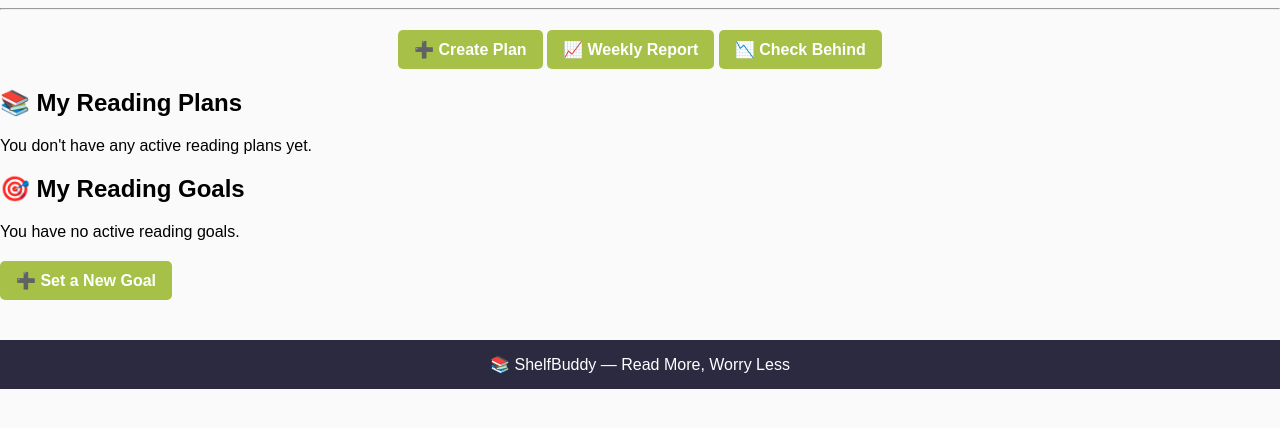
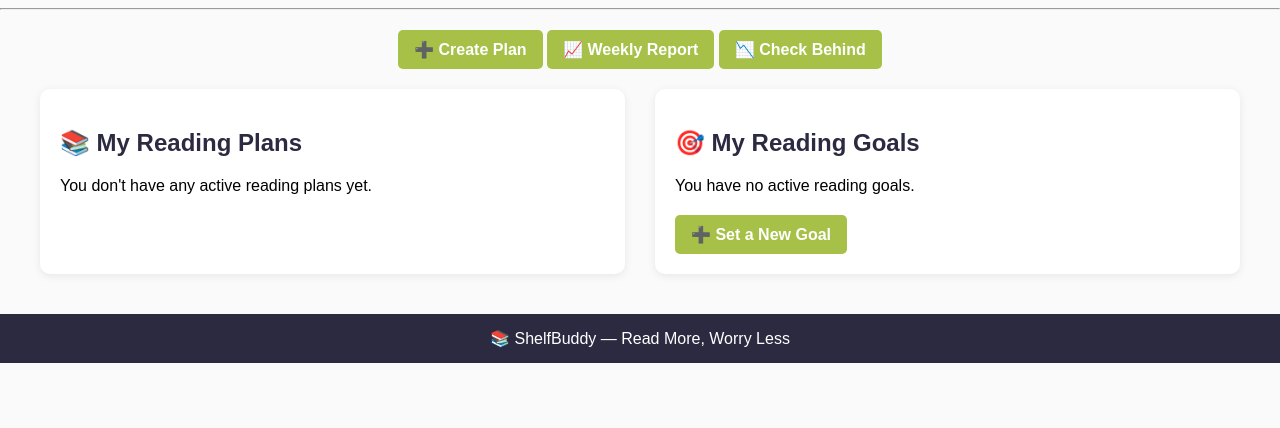
Before and after one commit to bgwinston/shelfBuddy, a Django app: page /reading/dashboard in a window 1280 px wide. Shown: the part 321-749 px from the top of the page. Run offline with Django 3.2, Linux system fonts and the light colour scheme; the visitor is signed in with stand-in values (Sample User, id 1); data that the repository does not hold is empty.

Commit message:
Update to reading_dashboard

```diff
--- a/shelfbuddy_backend/reading/templates/reading/reading_dashboard.html
+++ b/shelfbuddy_backend/reading/templates/reading/reading_dashboard.html
@@ -17,10 +17,10 @@
 
 <!-- ✅Wrap BOTH columns inside .dashboard-wide -->
 <div class="dashboard-wide">
-  <div class="reading-sections">
+  <div class="dashboard-grid">
 
     <!--  Reading Plans -->
-    <div class="reading-column">
+    <div class="dashboard-section">
       <h2>📚 My Reading Plans</h2>
 
       {% if plans %}
@@ -58,7 +58,7 @@
     </div>
 
     <!--  Reading Goals -->
-    <div class="reading-column">
+    <div class="dashboard-section">
       <h2>🎯 My Reading Goals</h2>
 
       {% if goals %}
```
Also changed, not shown: 1 other file.
